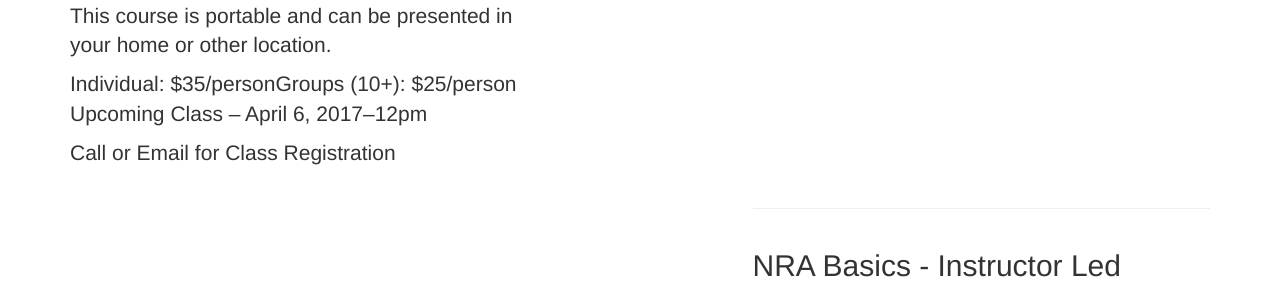
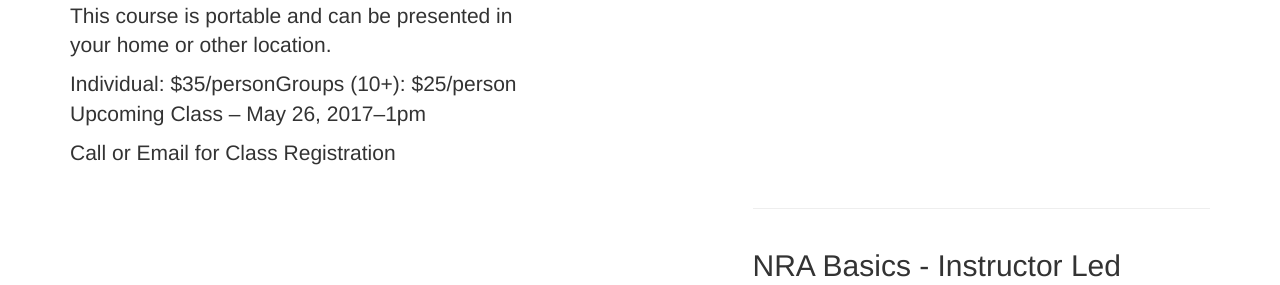
Before and after one commit to aimpoint/aimpoint.github.io, a Jekyll site: the page built from _posts/2016-1-5-marksman.markdown, in a window 1280 px wide and 900 px high, scrolled down 1101 px. Shown: the part 158-443 px from the top of the window. Built offline with Jekyll 4.4.1, drawn with Linux system fonts in a browser that asks for light colours; nearby versions of some CDN libraries; library files that are not in the unit come from our copies.

Commit message:
Update 2016-1-5-marksman.markdown

```diff
--- a/_posts/2016-1-5-marksman.markdown
+++ b/_posts/2016-1-5-marksman.markdown
@@ -10,7 +10,7 @@
 Individual: $35/person | Groups (10+): $25/person
 
 
-Upcoming Class -- April 6, 2017--12pm
+Upcoming Class -- May 26, 2017--1pm
 
 
 Call or Email for Class Registration
```
